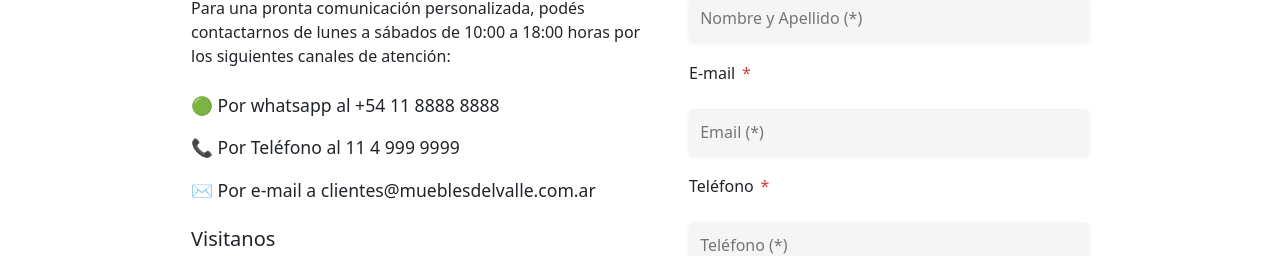
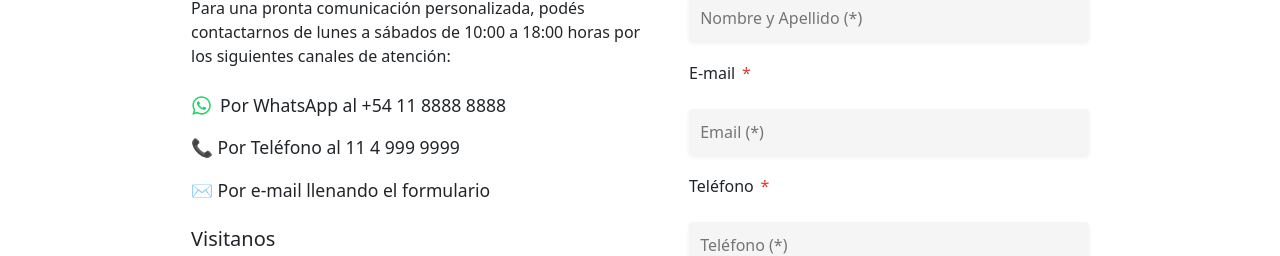
Before and after one commit to marianohlopez/IFTS29-Tpfinal-Frontend, a React (Vite) app: page /contacto in a window 1280 px wide. Shown: the part 226-482 px from the top of the page. Built offline with nearby package versions, Linux system fonts and the light colour scheme.

Commit message:
Add react-icons and update WhatsApp contact info
Added the react-icons dependency and updated the ContactPage to use the FaWhatsapp icon for the WhatsApp contact method. Also updated the email contact text to reference the form instead of a direct email address.

```diff
--- a/package.json
+++ b/package.json
@@ -15,6 +15,7 @@
     "react": "^19.1.1",
     "react-bootstrap": "^2.10.10",
     "react-dom": "^19.1.1",
+    "react-icons": "^5.5.0",
     "react-router-dom": "^7.9.4"
   },
   "devDependencies": {
--- a/src/components/contact/ContactPage.jsx
+++ b/src/components/contact/ContactPage.jsx
@@ -1,5 +1,6 @@
 import React from "react";
 import "./ContactPage.css";
+import { FaWhatsapp } from "react-icons/fa";
 
 const ContactPage = () => (
   <div className="contact-container">
@@ -9,9 +10,11 @@ const ContactPage = () => (
         Para una pronta comunicación personalizada, podés contactarnos de lunes a sábados de 10:00 a 18:00 horas por los siguientes canales de atención:
       </p>
       <ul>
-        <li>🟢 Por whatsapp al +54 11 8888 8888</li>
+        <li>
+            <FaWhatsapp style={{ color: "#25D366", fontSize: "1.2em", verticalAlign: "middle" }} />
+            {" "}Por WhatsApp al +54 11 8888 8888</li>
         <li>📞 Por Teléfono al 11 4 999 9999</li>
-        <li>✉️ Por e-mail a clientes@mueblesdelvalle.com.ar</li>
+        <li>✉️ Por e-mail llenando el formulario</li>
       </ul>
         <div className="contact-map">
             <h5> Visitanos </h5>
```
Also changed, not shown: 1 other file (tests, documents, lock files or other folders).
